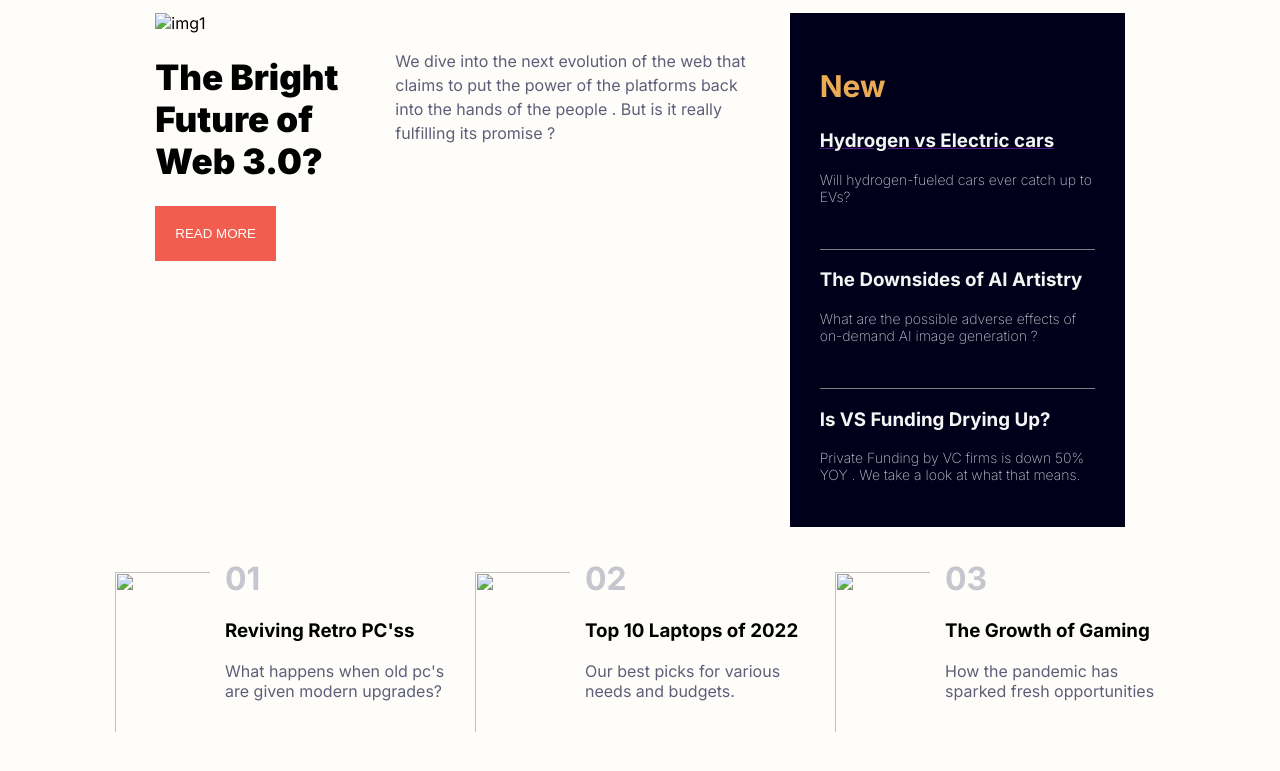
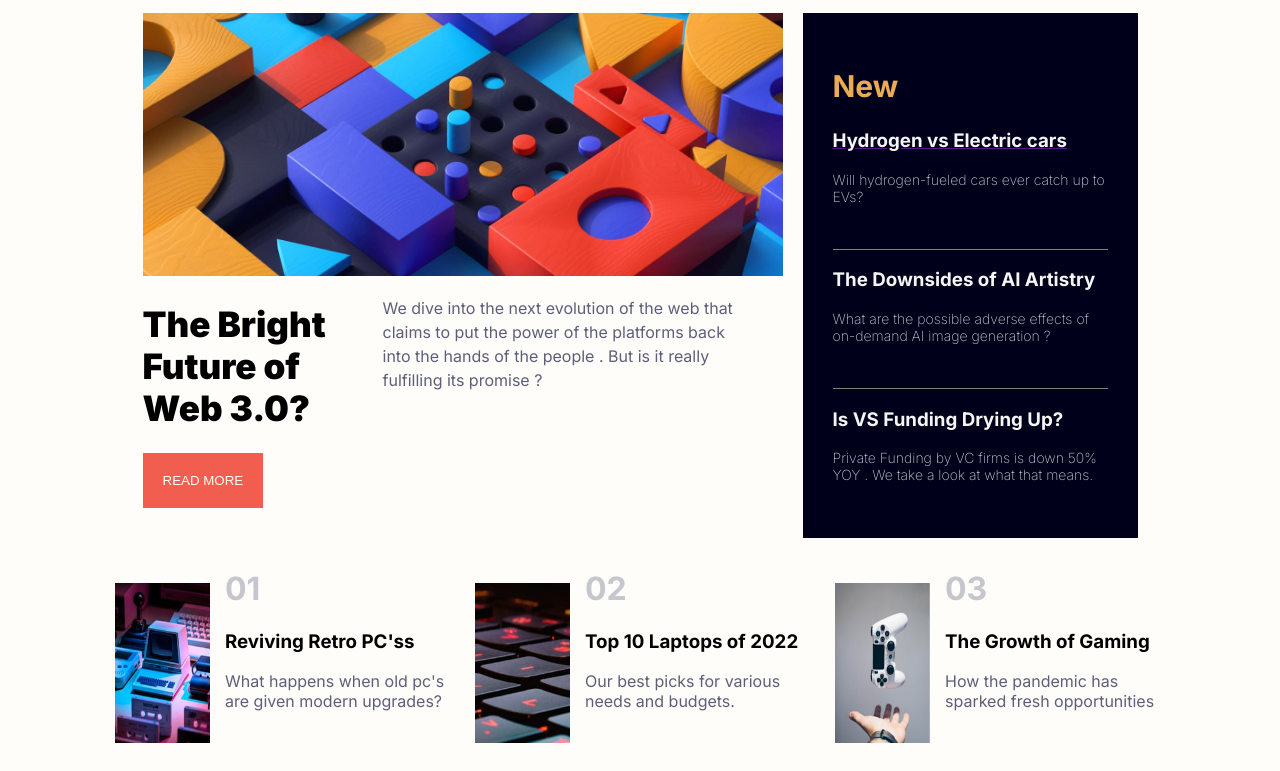
Before and after one commit to elma0101/newspaper, a plain HTML site: page index.html in a window 1280 px wide. Shown: the part 92-863 px from the top of the page. Drawn offline with Linux system fonts and the light colour scheme; the site is published under a folder, as on GitHub Pages, so addresses that start at the root find nothing.

Commit message:
second commit

```diff
--- a/index.html
+++ b/index.html
@@ -47,7 +47,7 @@
     <div class="container">
 
         <div class="block1">
-            <img src="/image-web-3-desktop.jpg" alt="img1">
+            <img src="image-web-3-desktop.jpg" alt="img1">
             <div class="block11">
                 <h1>The Bright Future of Web 3.0?</h1>
                 <p>We dive into the next evolution of the web that claims to put the power of the platforms back into the hands of the people . But is it really fulfilling its promise ?</p>
@@ -73,21 +73,21 @@
         <div class="block3">
 
             <div class="block31">
-                <img src="/image-retro-pcs.jpg" alt="">
+                <img src="image-retro-pcs.jpg" alt="">
                 <h1>01</h1>
                 <h3>Reviving Retro PC'ss</h3>
                 <p>What happens when old pc's are given modern upgrades?</p>
             </div>
 
             <div class="block31">
-                <img src="/image-top-laptops.jpg" alt="">
+                <img src="image-top-laptops.jpg" alt="">
                 <h1>02</h1>
                 <h3>Top 10 Laptops of 2022</h3>
                 <p>Our best picks for various needs and budgets.</p>
             </div>
 
             <div class="block31">
-                <img src="/image-gaming-growth.jpg" alt="">
+                <img src="image-gaming-growth.jpg" alt="">
                 <h1>03</h1>
                 <h3>The Growth of Gaming </h3>
                 <p>How the pandemic has sparked fresh opportunities</p>
```
